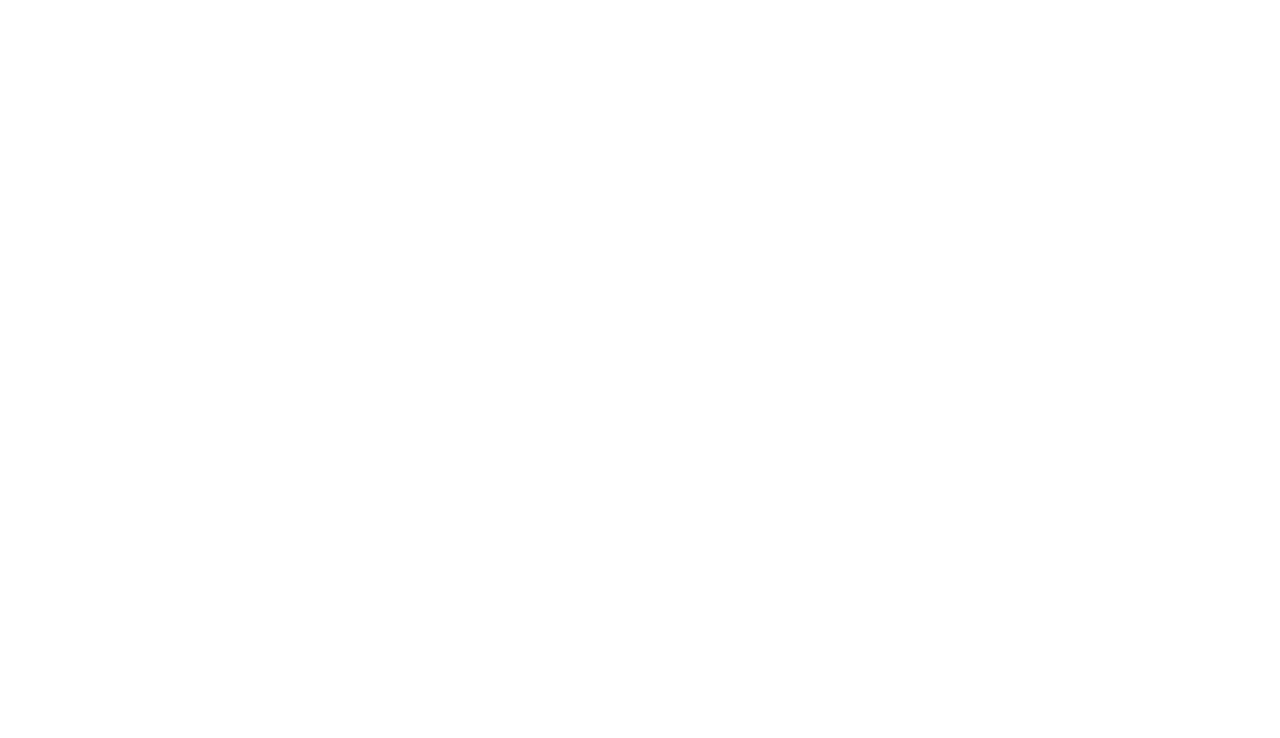
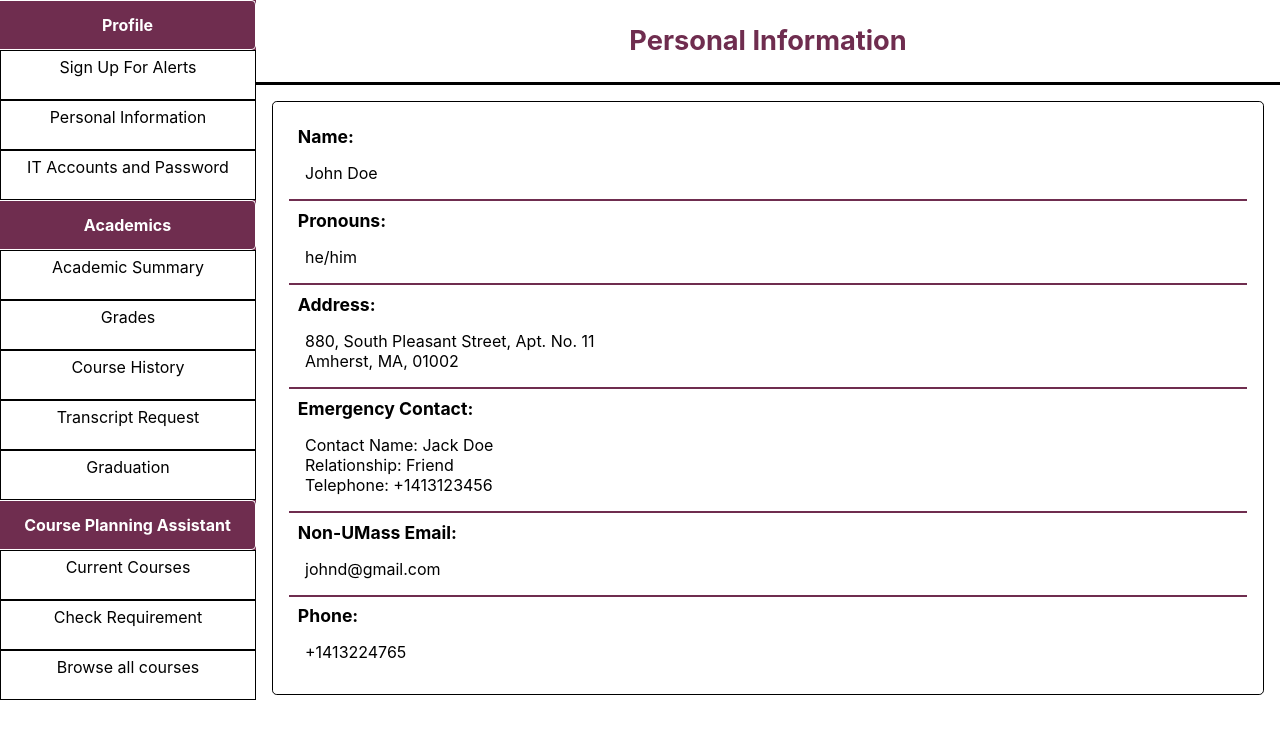
Before and after one commit to apoorvarajan/StudentDataManagementSystem, a React (Create React App) app in the folder front-end/: page /profile in a window 1280 px wide. Before the commit this address had no page. Shown: the top 738 px of the page. Built offline with nearby package versions, Linux system fonts and the light colour scheme.

Commit message:
profile section

```diff
--- a/front-end/package.json
+++ b/front-end/package.json
@@ -3,6 +3,7 @@
   "version": "0.1.0",
   "private": true,
   "dependencies": {
+    "@grpc/grpc-js": "^1.9.13",
     "@testing-library/jest-dom": "^5.17.0",
     "@testing-library/react": "^13.4.0",
     "@testing-library/user-event": "^13.5.0",
--- a/front-end/src/App.tsx
+++ b/front-end/src/App.tsx
@@ -5,7 +5,7 @@
 import HomeComponent from './components/Home'
 import Dashboard from './components/Dashboard'
 import AcademicMain from './components/dashboardComponents/AcademicMain'
-import ManageClasses from './components/dashboardComponents/ManageClasses'
+import ProfileMain from './components/dashboardComponents/ProfileMain'
 import CoursePlanningAssistant from './components/dashboardComponents/CoursePlanningAssistant'
 
 function App() {
@@ -16,7 +16,7 @@
             <Route path="/" element={<HomeComponent />} />
             <Route path="/dashboard" element={<Dashboard />}/>
             <Route path="/academics" element={<AcademicMain />}/>
-            <Route path="/manageclass" element={<ManageClasses />}/>
+            <Route path="/profile" element={<ProfileMain />}/>
             <Route path="/cpa" element={<CoursePlanningAssistant />}/>
           </Routes>
           </BrowserRouter>
--- a/front-end/src/components/Dashboard.tsx
+++ b/front-end/src/components/Dashboard.tsx
@@ -12,7 +12,23 @@
     let sname = "[Student Name]"
     let dashBoardSections = ["Profile","Academics","Course Planning Assistant"]
     let dashboardList=[
-        []
+        [{
+            'Sign Up For Alerts':"/profile#alert",
+            'Personal Information':"/profile#pInfo",
+            'IT Accounts and Password':"/profile#itacc"
+        }],
+        [{
+            "Academic Summary":"/academics#summary",
+            "Grades":"/academics#grades",
+            "Course History":"/academics#chist",
+            "Transcript Request":"/academics#treq",
+            "Graduation":"/academics#grad"
+        }],
+        [{
+            "Current Courses":"/cpa#ccourses",
+            "Check Requirement":"/cpa#req",
+            "Browse all courses":"/cpa#browse"
+        }]
     ]
     return <div className="dashboard-page">
         <div className="home-header-wrap">
@@ -25,21 +41,29 @@
                 </div>
                 <div className="dashboard-date"> Today is {datestring}</div>
             </div>
-                {/* <div>
+            <div className="dashboard-item-wrap">
+                {dashBoardSections.map((item,key)=>{
+                    return <div  className="dashboard-item">
+                            <div className="dashboard-heading">{item}</div>
+                            <div className="sub-item-wrap">
+                                {dashboardList[key].map((subitem:any)=>{
+                                    return Object.entries(subitem).map(([elem,redirect])=>{
+                                        const url = redirect as string;
+                                        return <div className="dashboard-sub-item" onClick={()=> window.location.href=url}>{elem}</div>
+                                    })
+                                })}
+                            </div>
+                        </div>
+                })}
+            </div>
+            <div>
                     <div className="todo-heading-dashboard"> To-Do</div>
                     <div className="paper">
                         <div className="pattern">
                             You don't have any tasks pending!
                         </div>
                     </div>
-                </div> */}
-            <div>
-                {dashBoardSections.map((item)=>{
-                    return <div  className="dashboard-item">
-                            <div>{item}</div>
-                        </div>
-                })}
-            </div>
+                </div>
         </div>
     </div>
 }
--- a/front-end/src/components/dashboardComponents/ProfileContents/personalInformation.tsx
+++ b/front-end/src/components/dashboardComponents/ProfileContents/personalInformation.tsx
@@ -1,8 +1,8 @@
 import React from 'react'
 
 const PersonalInformation = (props:any) => {
-    return <div  className="profile-right-section" >
-                <div>
+    return <div className="signup-alert-wrap alert-sec">
+                <div className="pInfo-sec">
                     <div className="profile-label">
                         Name:
                     </div>
@@ -10,7 +10,7 @@
                         John Doe
                     </div>
                 </div>
-                <div>
+                <div className="pInfo-sec">
                     <div className="profile-label">
                         Pronouns:
                     </div>
@@ -18,16 +18,16 @@
                         he/him
                     </div>
                 </div>
-                <div>
+                <div className="pInfo-sec">
                     <div className="profile-label">
                         Address:
                     </div>
                     <div className="profile-content">
-                    Physical Address: 880, South Pleasant Street, Apt. No. 11 <br />
-                    City: Amherst  State: MA  Postal: 01002
+                        880, South Pleasant Street, Apt. No. 11 <br/>
+                        Amherst, MA, 01002
                     </div>
                 </div>
-                <div>
+                <div className="pInfo-sec">
                     <div className="profile-label">
                         Emergency Contact:
                     </div>
@@ -37,8 +37,8 @@
                         Telephone: +1413123456
                     </div>
                 </div>
-                <div>
-                    <div className="profile-label">
+                <div className="pInfo-sec">
+                    <div className="profile-label ">
                         Non-UMass Email:
                     </div>
                     <div className="profile-content">
@@ -53,17 +53,6 @@
                         +1413224765
                     </div>
                 </div>
-                <div>
-                    <div className="profile-label">
-                    UMass Amherst Emergency Alerts:
-                    </div>
-                    <div className="profile-content">
-                        UMass email id: johndoe@umass.edu
-                        Non-UMass email id: johnd@gmail.com
-                        Phone: +1413224765
-                    </div>
-                </div>
-
             </div>
 }
 export default PersonalInformation
--- a/front-end/src/components/dashboardComponents/ProfileMain.tsx
+++ b/front-end/src/components/dashboardComponents/ProfileMain.tsx
@@ -5,38 +5,29 @@
 import SignUpForAlerts from './ProfileContents/signUpForAlerts';
 import PersonalInformation from './ProfileContents/personalInformation';
 import ITAccountsAndPassword from './ProfileContents/ITAccountsAndPassword';
+import SideBar from '../sideBar'
 
 
 const ProfileMain = (props: any) => {
-  const sections = [
-    'Sign Up For Alerts',
-    'Personal Information',
-    'IT Accounts and Password',
-  ];
-
-  const [sectionId, selectSection] = useState('Profile Information');
-
+  const [hash,hashChange] = useState(window.location.hash)
+  window.onhashchange = () =>{
+    hashChange(window.location.hash)
+  }
   return (
-    <div>
-      <div className="home-header-wrap">
-        <div className="home-heading-text">{sectionId}</div>
-      </div>
-      <div className="profile-section-wrap">
-        <div className="profile-left-section">
-          {sections.map((item) => (
-            <div
-              key={item}
-              className="profile-sec-item"
-              onClick={() => selectSection(item)}
-            >
-              {item}
-            </div>
-          ))}
+    <div className="profile-section-wrap">
+        <SideBar/>
+      <div className="right-sec">
+        <div>
+          <div className="general-heading">{hash === "#alert" ? 'Sign Up For Alerts':
+                hash === "#itacc" ? 'IT Accounts and Password' :
+                'Personal Information'}
+          </div>
         </div>
-        {sectionId === 'Sign Up For Alerts' && <SignUpForAlerts />}
-        {sectionId === 'Personal Information' && <PersonalInformation />}
-        {sectionId === 'IT Accounts and Password' && <ITAccountsAndPassword />}
-
+        <div>
+          {hash === "#alert" ? <SignUpForAlerts />:
+          hash === "#itacc" ? <ITAccountsAndPassword /> :
+          <PersonalInformation />}
+        </div>
       </div>
     </div>
   );
--- a/front-end/src/components/sideBar.tsx
+++ b/front-end/src/components/sideBar.tsx
@@ -1,11 +1,39 @@
 import React, {useState} from 'react'
 
-const sideBar = () =>{
-    const [sectionId, selectSection] = useState("Academic Summary");
-    const sections =["Academic Summary","Grades","Course History","Transcript Request","Graduation"]
-    return <div className="academics-left-section">
-                {sections.map((item)=>{
-                    return <div className="academic-sec-item" onClick={()=> selectSection(item)}>{item}</div>
+const SideBar = () =>{
+    let dashBoardSections = ["Profile","Academics","Course Planning Assistant"]
+    let dashboardList=[
+        [{
+            'Sign Up For Alerts':"/profile#alert",
+            'Personal Information':"/profile#pInfo",
+            'IT Accounts and Password':"/profile#itacc"
+        }],
+        [{
+            "Academic Summary":"/academics#summary",
+            "Grades":"/academics#grades",
+            "Course History":"/academics#chist",
+            "Transcript Request":"/academics#treq",
+            "Graduation":"/academics#grad"
+        }],
+        [{
+            "Current Courses":"/cpa#ccourses",
+            "Check Requirement":"/cpa#req",
+            "Browse all courses":"/cpa#browse"
+        }]
+    ]
+    return <div className="sidebar-section">
+                {dashBoardSections.map((item,key)=>{
+                    return <div>
+                                <div className="academic-sec-item">{item}</div>
+                                {dashboardList[key].map((subitem:any)=>{
+                                    return Object.entries(subitem).map(([key,value])=>{
+                                        const url = value as string
+                                        return <div className="sideBar-elem" onClick={()=> window.location.href=url}>{key}</div>
+                                    })
+                                })}
+                            </div>
                 })}
             </div>
 }
+
+export default SideBar
--- a/front-end/src/styles/dashboard.css
+++ b/front-end/src/styles/dashboard.css
@@ -15,20 +15,26 @@
 .dashboard-row{
     display: flex;
 }
+.dashboard-item-wrap{
+    display: flex;
+}
 .dashboard-item{
     width: 30%;
     /* height: 10em; */
-    font-weight: bold;
-    font-size: 1.5em;
-    text-align: center;
     border: 5px solid white;
     background-color: rgba(111,45,79);
     color: white;
     margin: 2em;
     display: flex;
+    flex-direction: column;
 }
-.dashboard-item>div{
-    margin: auto;
+.dashboard-heading{
+    font-weight: bold;
+    font-size: 1.5em;
+    text-align: center;
+    padding: 0.5em 0em;
+    border-bottom: 3px solid black;
+    width: 100%;
 }
 .dashboard-greeting-wrap{
     background: lightslategray;
@@ -54,10 +60,32 @@
     font-size: 19px;
     padding: 25px 1em 0em 1em;
 }
-.dashbpoard-wrap{
-    /* display: flex; */
+.sub-item-wrap{
+    margin: 1em;
+    font-size: 1.1em;
+}
+.dashboard-sub-item{
+    margin: 1em;
+    text-decoration: underline;
+}
+.dashboard-sub-item:hover{
+    cursor: pointer;
+}
+.sidebar-section{
+    width: 25%;
+    background: rgba(111,45,79);
     height: 100%;
+    color: white;
+    /* position: absolute; */
+    top: 0;
+    bottom: 0;
+    left: 0;
 }
-.dashboard-right-sec{
-    width: 100%;
+.sideBar-elem{
+    text-align: center;
+    height: 3em;
+    line-height: 2em;
+    background: white;
+    color: black;
+    border: 1px solid black;
 }
--- a/front-end/src/styles/home.css
+++ b/front-end/src/styles/home.css
@@ -109,3 +109,15 @@
 .forgot-pwd{
     text-align: right;
 }
+.general-heading{
+    font-weight: bold;
+    color: rgba(111,45,79);
+    font-size: 1.7em;
+    text-align: center;
+    height: 3em;
+    line-height: 3em;
+    border-bottom: 3px solid black;
+}
+.right-sec{
+    width: 100%;
+}
--- a/front-end/src/styles/profile.css
+++ b/front-end/src/styles/profile.css
@@ -1,131 +1,32 @@
-.academics-section-wrap{
-    position: absolute;
-    bottom: 0;
-    width: 100%;
-    top: 0;
+.profile-section-wrap{
     display: flex;
-    z-index: 10001;
 }
-.academics-left-section{
-    width: 20%;
-    background: black;
-    height: 100%;
-    /* padding-top: 3em; */
-    z-index: -1;
-    color: white;
+.signup-alert-wrap{
+    margin: 1em;
 }
-.academics-right-section{
-    width: 70%;
-    height: 100%;
-    padding-top: 3em;
-    text-align: center;
-}
-.academic-content{
-    width: 100%;
-    background: lightslategray;
-    min-height: 3em;
-    padding: 1em;
+.alert-sec{
     margin: 1em;
     border: 1px solid black;
-    border-radius: 0.3em;
-    line-height: 3em;
-    text-align: left;
-    color: white;
-}
-.academic-label{
-    text-align: left;
-    margin: 1em;
-    font-weight: bold;
-}
-.academic-sec-item{
-    height: 3em;
-    line-height: 3em;
-    border-top: 1px solid white;
-    border-bottom: 1px solid white;
-    border-collapse: collapse;
-    font-weight: bold;
-    border-top-right-radius: 0.3em;
-    border-bottom-right-radius: 0.3em;
-    border-right: 1px solid white;
-    text-align: center;
-}
-.myclasses-wrap{
-    margin: 3em;
-    border: 1px solid lightblue;
-    border-radius: 0.3em;
     padding: 1em;
-}
-.myclass-classtitle{
-    background-color: lightblue;
-    height: 2.5em;
-    line-height: 2.5em;
-    border-radius: 0.3em;
-    margin-bottom: 2em;
-}
-.myclass-class-details{
-    border: 1px solid lightgray;
-    border-radius: 0.3em;
-    padding: 2em;
-    text-align: left;
-}
-.myclass-details-elem{
-    line-height: 2em;
-}
-.req-icon{
-    width: 1em;
-    margin-left: 1em;
-}
-.core-req-heading{
-    height: 2em;
-    font-size: 2em;
-    margin: 1em 0em;
-}
-.core-req-wrap{
-    text-align: left;
-    margin: 3em;
-}
-.core-req-item{
-    padding: 0.5em 1em;
-    background:lightblue;
-    margin: 1em;
     border-radius: 0.3em;
 }
-.req-eligible-course{
-    background-color: darkred;
-    color: white;
-    text-align: center;
-    padding: 0.2em 1em;
-    border-radius: 0.3em;
+.profile-label{
+    font-weight: bold;
+    font-size: 1.1em;
+    margin: 0.5em;
 }
-.course-history-section{
-    margin: 10em;
-    background-color: lightgray;
-    border: 1px solid black;
+.profile-content{
+    margin: 1em;
 }
-.ch-table{
-    border: 1px solid white;
-    border-collapse: collapse;
-    width: 100%;
+.edit{
+    color: rgba(111,45,79);
+    font-weight: bold;
+    margin: 0em 0.5em;
 }
-.ch-rowhead{
-    height: 2em;
-    font-weight: bold;
+.alert-phone{
+    border: none;
+    width: auto;
 }
-.ch-row-head-elem{
-    padding: 1em;
-    border: 2px solid white;
-    border-collapse: collapse;
+.pInfo-sec{
+    border-bottom: 2px solid rgba(111,45,79);
 }
-.ch-row{
-    height: 2em;
-}
-.ch-elem{
-    padding: 1em;
-    border: 2px solid white;
-    border-collapse: collapse;
-}
-.grade-term-head{
-    font-weight: bold;
-    padding: 1em;
-    border-bottom: 2px solid darkred;
-}
```
Also changed, not shown: front-end/src/components/dashboardComponents/ProfileContents/ITAccountsAndPassword.tsx (+5 -5 lines), front-end/src/components/dashboardComponents/ProfileContents/signUpForAlerts.tsx (+14 -9 lines), front-end/src/styles/academics.css (+0 -8 lines), 1 other file (tests, documents, lock files or other folders). Lines whose indentation alone changed are shown as unchanged.
